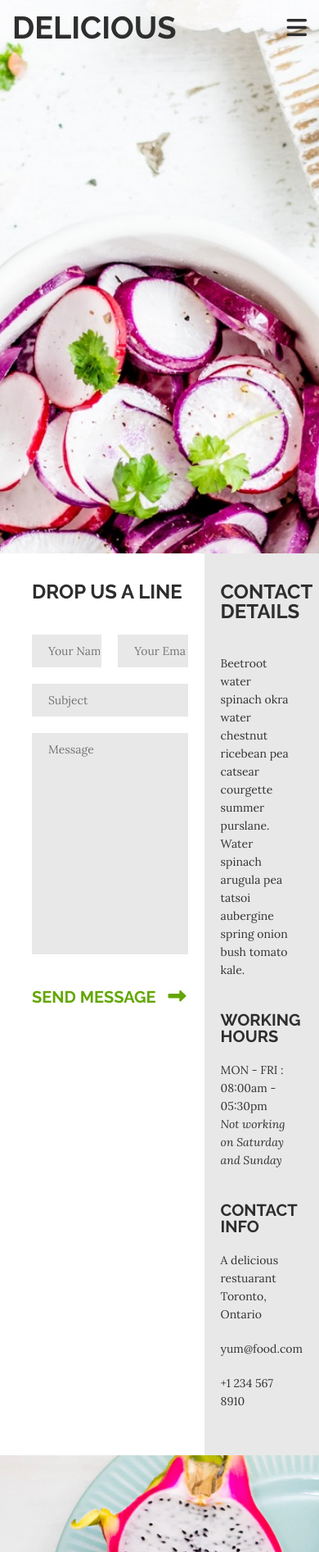
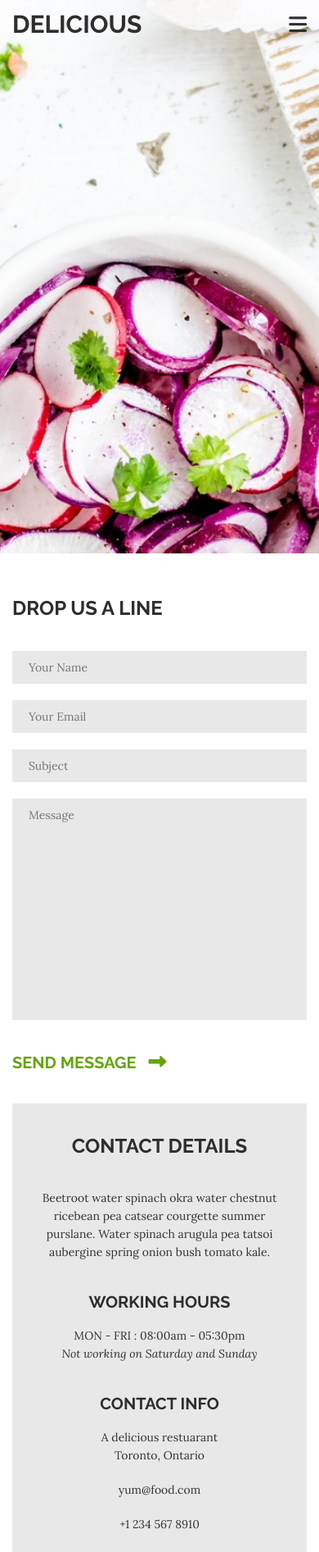
Before and after one commit to shanelbb/shanel-beebe-project-two, a plain HTML site: page contact.html in a window 390 px wide. Shown: the top 1893 px of the page at 82% size. Drawn offline with Linux system fonts and the light colour scheme.

Commit message:
finished contact page styling

```diff
--- a/styles/sass/_footer.scss
+++ b/styles/sass/_footer.scss
@@ -98,11 +98,15 @@ footer section {
 
 .copyright {
   font-family: $second-font;
-  font-size: 1.3rem;
   background-color: $black;
   padding: 15px 0;
 
-  span {
-    color: $primary;
+  p {
+    font-size: 1.3rem;
+    padding: 0;
+
+    span {
+      color: $primary;
+    }
   }
 }
--- a/styles/sass/_header.scss
+++ b/styles/sass/_header.scss
@@ -2,6 +2,7 @@ header {
   background-size: cover;
   background-position: 50% 0;
   height: 80vh;
+  min-height: 300px;
 
   padding: 30px;
 
--- a/styles/sass/_media-queries.scss
+++ b/styles/sass/_media-queries.scss
@@ -234,6 +234,23 @@
       width: 100%;
     }
   }
+
+  .contact-page {
+    flex-direction: column;
+    justify-content: center;
+    padding: 15px;
+
+    .contact-form {
+      width: 100%;
+      padding: 40px 0;
+    }
+
+    .contact-details {
+      width: 100%;
+      padding: 40px 20px 20px 20px;
+      text-align: center;
+    }
+  }
 }
 
 @media (max-width: 670px) {
@@ -268,4 +285,39 @@
       right: -50px;
     }
   }
+
+  .contact-inputs {
+    fieldset {
+      flex-direction: column;
+
+      input {
+        width: 100%;
+      }
+    }
+  }
 }
+
+@media (max-width: 420px) {
+  header .top-bar .header-logo {
+    font-size: 3rem;
+  }
+
+  label.toggle {
+    font-size: 2.5rem;
+  }
+
+  .copyright {
+    text-align: center;
+    padding: 10px 0;
+
+    p {
+      font-size: 1.1rem;
+    }
+  }
+}
+
+@media (max-width: 380px) {
+  .posts-related ul li h3 {
+    font-size: 1.5rem;
+  }
+}
```
Also changed, not shown: styles/style.css.
